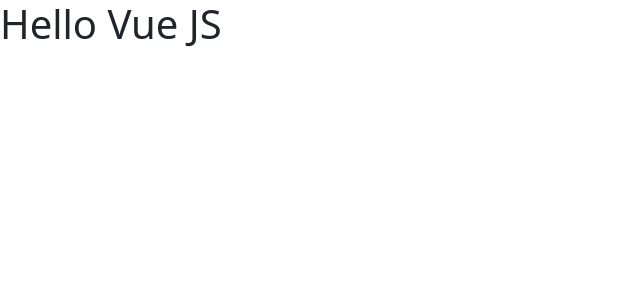
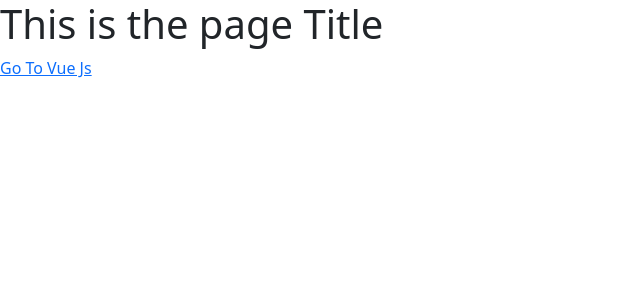
Before and after one commit to SaeedHabibi23/vue-cli, a Vue app: page / in a window 1280 px wide. Shown: the top 300 px of the page, without its empty margins (0-640 px from the left). Built offline with nearby package versions, Linux system fonts and the light colour scheme.

Commit message:
V-Bind is Worked

```diff
--- a/src/App.vue
+++ b/src/App.vue
@@ -1,5 +1,6 @@
 <template>
-    <h1> Hello Vue JS </h1>
+    <h1> {{ title }} </h1>
+    <a :href="link"> Go To Vue Js </a>
 </template>
 
 <script>
@@ -9,7 +10,8 @@ name: "App" ,
 
 data(){
   return{
-
+    title: 'This is the page Title',
+    link: 'https://vuejs.org'
   }
 }
 }
```
